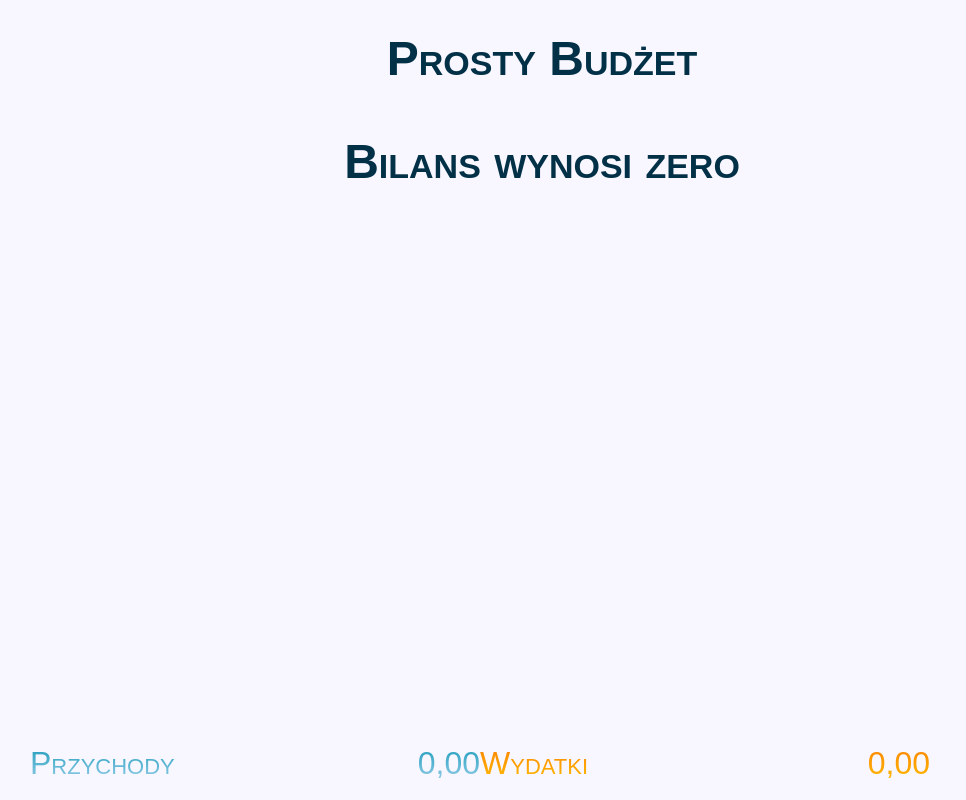
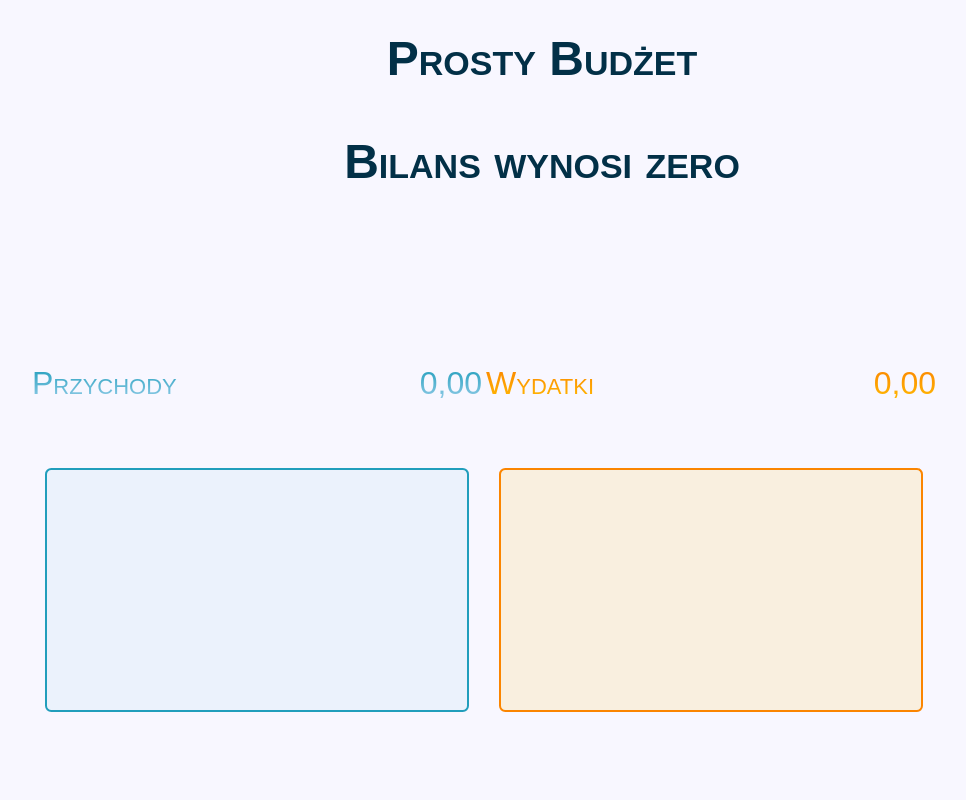
Before and after one commit to Delicadency/ProjectReact---Simple-Budget-App, a React (Create React App) app: page / in a window 1280 px wide. Shown: the whole page, without its empty margins (98-1064 px from the left). Built offline with nearby package versions, Linux system fonts and the light colour scheme; a web font is replaced by a local one.

Commit message:
feat: creted and implemented FormSection component

```diff
--- /dev/null
+++ b/src/components/FormSection/FormSection.css
@@ -0,0 +1,27 @@
+.container {
+  width: 92.43%;
+  height: 30vh;
+  border-radius: 0.78125vh;
+}
+.income__container {
+  background-color: var(--income-secondary-transparent);
+  border: 0.15625vh solid var(--income-primary);
+}
+.expense__container {
+  background-color: var(--expense-secondary-transparent);
+  border: 0.15625vh solid var(--expense-primary);
+}
+@media (min-width: 1024px) {
+  .income__container {
+    border: 2px solid var(--income-primary);
+  }
+  .expense__container {
+    border: 2px solid var(--expense-primary);
+  }
+}
+@media (min-width: 1600px) {
+  .container {
+    width: 775px;
+    height: 690px;
+  }
+}
--- /dev/null
+++ b/src/components/FormSection/FormSection.jsx
@@ -0,0 +1,16 @@
+import "./FormSection.css";
+import { useContext } from "react";
+import TypeContext from "../TypeContext/TypeContext";
+
+const FormSection = () => {
+  const type = useContext(TypeContext);
+
+  return (
+    <section
+      className={`flex f--wrap j-c--center ${type}__container container`}
+      id={`${type}-inputs`}
+    ></section>
+  );
+};
+
+export default FormSection;
--- a/src/components/Section/Section.jsx
+++ b/src/components/Section/Section.jsx
@@ -2,6 +2,7 @@ import "./Section.css";
 import { useContext } from "react";
 import TypeContext from "../TypeContext/TypeContext";
 import SectionParagraph from "../SectionParagraph/SectionParagraph";
+import FormSection from "../FormSection/FormSection";
 
 const Section = () => {
   const type = useContext(TypeContext);
@@ -14,6 +15,7 @@ const Section = () => {
         />
         <SectionParagraph text={"0,00"} id={`total-${type}`} />
       </div>
+      <FormSection />
     </section>
   );
 };
```
